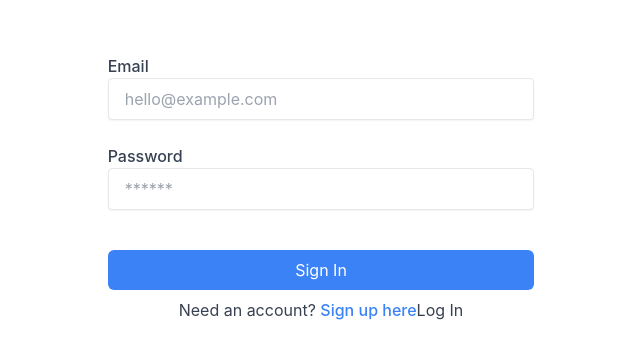
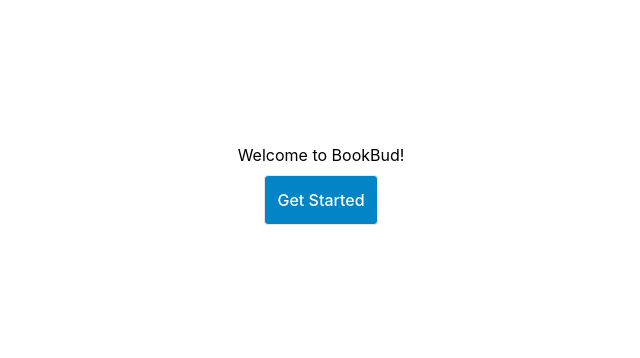
Before and after one commit to Saige243/BookBud, a React (Create React App) app: page / in a window 1280 px wide. Shown: the part 212-570 px from the top of the page, without its empty margins (319-959 px from the left). Built offline with nearby package versions, Linux system fonts and the light colour scheme.

Commit message:
moved auth, added spinner, buttons

```diff
--- a/package.json
+++ b/package.json
@@ -4,6 +4,10 @@
   "private": true,
   "dependencies": {
     "@auth0/auth0-react": "^2.0.1",
+    "@emotion/react": "^11.10.6",
+    "@emotion/styled": "^11.10.6",
+    "@mui/material": "^5.12.1",
+    "@mui/styled-engine-sc": "^5.12.0",
     "@testing-library/jest-dom": "^5.16.5",
     "@testing-library/react": "^13.4.0",
     "@testing-library/user-event": "^13.5.0",
@@ -12,6 +16,7 @@
     "react-dom": "^18.2.0",
     "react-router-dom": "^6.10.0",
     "react-scripts": "5.0.1",
+    "styled-components": "^5.3.9",
     "web-vitals": "^2.1.4"
   },
   "scripts": {
--- /dev/null
+++ b/src/auth/Auth.js
@@ -0,0 +1,41 @@
+import { useState, useEffect } from 'react'
+import { useAuth0 } from "@auth0/auth0-react";
+
+
+export function GetUserMetadata() {
+  const { logout, user, isAuthenticated, isLoading, getAccessTokenSilently } = useAuth0();
+  const [userMetadata, setUserMetadata] = useState({});
+
+  useEffect(() => {
+    const getUserMetadata = async () => {
+      const domain = "dev-tbhd11g52ckde1t1.us.auth0.com";
+
+      try {
+        const accessToken = await getAccessTokenSilently({
+          authorizationParams: {
+            audience: `https://${domain}/api/v2/`,
+            scope: "read:current_user",
+          },
+        });
+
+        const userDetailsByIdUrl = `https://${domain}/api/v2/users/${user.sub}`;
+
+        const metadataResponse = await fetch(userDetailsByIdUrl, {
+          headers: {
+            Authorization: `Bearer ${accessToken}`,
+          },
+        });
+
+        const user_metadata = await metadataResponse.json();
+
+        setUserMetadata(user_metadata);
+      } catch (e) {
+        console.log(e.message);
+      }
+    };
+
+    getUserMetadata();
+  }, [getAccessTokenSilently, user?.sub, user]);
+
+  return userMetadata
+}
--- /dev/null
+++ b/src/components/Buttons.js
@@ -0,0 +1,7 @@
+import React from 'react'
+
+export function PrimaryButton({ text, onClick }) {
+  return (
+    <button onClick={onClick} className='m-2 p-3 bg-sky-600 border rounded text-white font-medium hover:bg-sky-500'>{text}</button>
+  )
+}
--- /dev/null
+++ b/src/components/LoadingSpinner.js
@@ -0,0 +1,9 @@
+import React from 'react'
+
+function LoadingSpinner() {
+  return (
+    <div>LoadingSpinner</div>
+  )
+}
+
+export default LoadingSpinner
--- a/src/pages/Dashboard.js
+++ b/src/pages/Dashboard.js
@@ -1,54 +1,33 @@
 import { useAuth0 } from "@auth0/auth0-react";
-import { useState, useEffect } from "react";
+import { GetUserMetadata } from "../auth/Auth";
+import CircularProgress from '@mui/material/CircularProgress';
+import { PrimaryButton } from "../components/Buttons";
+
 
 function Dashboard() {
-  const { logout, user, isAuthenticated, isLoading, getAccessTokenSilently } = useAuth0();
-  const [userMetadata, setUserMetadata] = useState({});
-  const { name, email, picture } = userMetadata
+  const { logout, isAuthenticated, isLoading } = useAuth0();
+  const userMetaData = GetUserMetadata()
+  const { name, email, picture } = userMetaData
 
-  useEffect(() => {
-    const getUserMetadata = async () => {
-      const domain = "dev-tbhd11g52ckde1t1.us.auth0.com";
-
-      try {
-        const accessToken = await getAccessTokenSilently({
-          authorizationParams: {
-            audience: `https://${domain}/api/v2/`,
-            scope: "read:current_user",
-          },
-        });
-
-        const userDetailsByIdUrl = `https://${domain}/api/v2/users/${user.sub}`;
-
-        const metadataResponse = await fetch(userDetailsByIdUrl, {
-          headers: {
-            Authorization: `Bearer ${accessToken}`,
-          },
-        });
-
-        const user_metadata = await metadataResponse.json();
-
-        setUserMetadata(user_metadata);
-      } catch (e) {
-        console.log(e.message);
-      }
-      console.log('META:', userMetadata)
-    };
-
-    getUserMetadata();
-  }, [getAccessTokenSilently, user?.sub, user]);
-
+  const logoutButtonClick = () => {
+    logout({ logoutParams: { returnTo: "http://localhost:3000/" } })
+  }
 
   if (isLoading) {
-    return <div>Loading ...</div>;
+    return (
+      <div className="fixed top-0 left-0 right-0 bottom-0 flex items-center justify-center">
+        <CircularProgress />
+      </div>
+    )
   }
 
   return (
     isAuthenticated && (
       <div>
-        <button onClick={() => logout({ logoutParams: { returnTo: "http://localhost:3000/" } })}>
-          Log Out
-        </button>
+        <PrimaryButton
+          onClick={logoutButtonClick}
+          text="Logout"
+        />
         <img src={picture} alt={name} />
         <h2>Hi, {name}!</h2>
         <p>Email: {email}</p>
--- a/src/pages/Login.js
+++ b/src/pages/Login.js
@@ -1,55 +1,23 @@
 import { useState } from "react";
 import { Link } from "react-router-dom";
 import { useAuth0 } from "@auth0/auth0-react";
+import { PrimaryButton } from "../components/Buttons";
 
 
 const Login = () => {
-  const [email, setEmail] = useState("");
-  const [password, setPassword] = useState("");
   const { loginWithRedirect } = useAuth0();
 
-
-  const handleSubmit = () => {
+  const getStarted = () => {
     loginWithRedirect()
-  };
+  }
 
   return (
-    <div className="flex items-center justify-center h-screen">
-      <form onSubmit={handleSubmit} className="w-1/3">
-        <label htmlFor="email" className="text-gray-700 font-medium">
-          Email
-        </label>
-        <input
-          type="email"
-          placeholder="hello@example.com"
-          value={email}
-          onChange={(e) => setEmail(e.target.value)}
-          className="block w-full px-4 py-2 mb-6 text-gray-700 border rounded shadow-sm focus:outline-none focus:border-blue-500 focus:shadow-outline-blue"
-        />
-        <label htmlFor="password" className="text-gray-700 font-medium">
-          Password
-        </label>
-        <input
-          type="password"
-          placeholder="******"
-          value={password}
-          onChange={(e) => setPassword(e.target.value)}
-          className="block w-full px-4 py-2 mb-10 text-gray-700 border rounded shadow-sm focus:outline-none focus:border-blue-500 focus:shadow-outline-blue"
-        />
-        <button
-          type="submit"
-          className="w-full px-4 py-2 text-white bg-blue-500 rounded-md hover:bg-blue-600 focus:outline-none focus:bg-blue-600"
-        >
-          Sign In
-        </button>
-        <div className="text-gray-700 text-center pt-2">
-          Need an account?{' '}
-          <Link to="/signup" className="text-blue-500 font-medium">
-            Sign up here
-          </Link>
-          <button onClick={() => loginWithRedirect()}>Log In</button>
-        </div>
-      </form>
+    <div className="flex items-center justify-center h-screen flex-col">
+      <h1>Welcome to BookBud!</h1>
+      <PrimaryButton
+        onClick={getStarted}
+        text="Get Started"
+      />
     </div>
   );
 };
```
Also changed, not shown: 1 other file (tests, documents, lock files or other folders).
